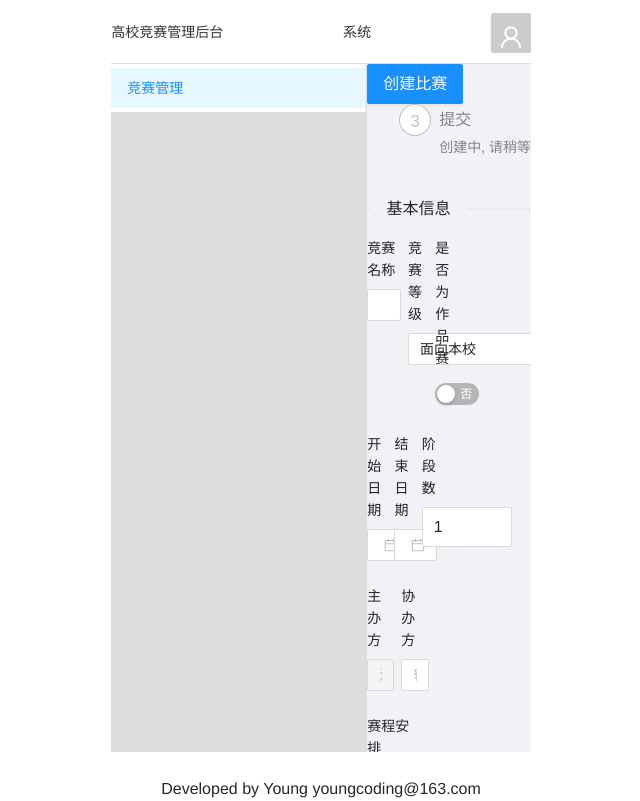
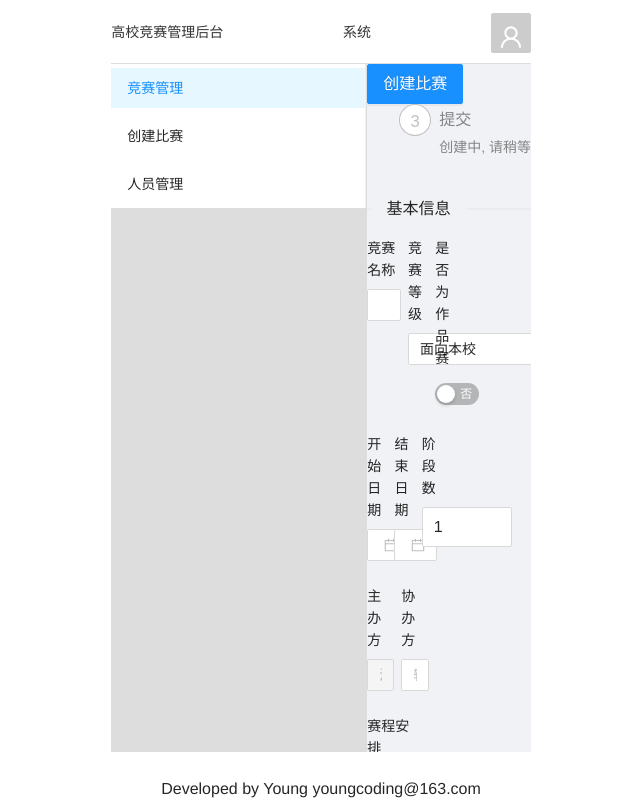
Before and after one commit to oldSheep017/u-competition-management-backstage, a Vue app: page /test in a window 1280 px wide. Shown: the whole page, without its empty margins (319-959 px from the left). Built offline with nearby package versions, Linux system fonts and the light colour scheme.

Commit message:
enhancement: 1. 优化Menu组件 feature: 1. 新增MenuItem的配置 2. 新增切换路由时控制MenuItem的激活态

```diff
--- a/src/layout/components/Menu.vue
+++ b/src/layout/components/Menu.vue
@@ -1,24 +1,51 @@
 <template>
-  <a-menu :open-keys="keys.openKeys" v-model:selectedKeys="keys.selectedKeys">
-    <a-menu-item key="index">竞赛管理</a-menu-item>
+  <a-menu
+    :open-keys="keys.openKeys"
+    v-model:selectedKeys="keys.selectedKeys"
+    @click="checkRoute"
+  >
+    <a-menu-item key="Index">竞赛管理</a-menu-item>
+    <a-menu-item key="Create">创建比赛</a-menu-item>
+    <a-menu-item key="Staff">人员管理</a-menu-item>
   </a-menu>
 </template>
 
 <script lang="ts">
-import { defineComponent, reactive } from 'vue'
+import { defineComponent, reactive, watch } from 'vue'
+import { useRoute, useRouter } from 'vue-router'
 interface Keys {
   openKeys: string[]
   selectedKeys: string[]
 }
 export default defineComponent({
   setup() {
+    const route = useRoute()
+    const router = useRouter()
     const keys = reactive<Keys>({
       openKeys: [''],
-      selectedKeys: ['index'],
+      selectedKeys: [''],
     })
+
+    // @ts-ignore
+    keys.selectedKeys[0] = route.name
+
+    // @ts-ignore
+    const checkRoute = ({ key }) => {
+      router.push({ name: key })
+    }
+
+    watch(
+      () => route.path,
+      () => {
+        keys.selectedKeys.splice(0)
+        // @ts-ignore
+        keys.selectedKeys.push(route.name)
+      }
+    )
 
     return {
       keys,
+      checkRoute,
     }
   },
 })
```
